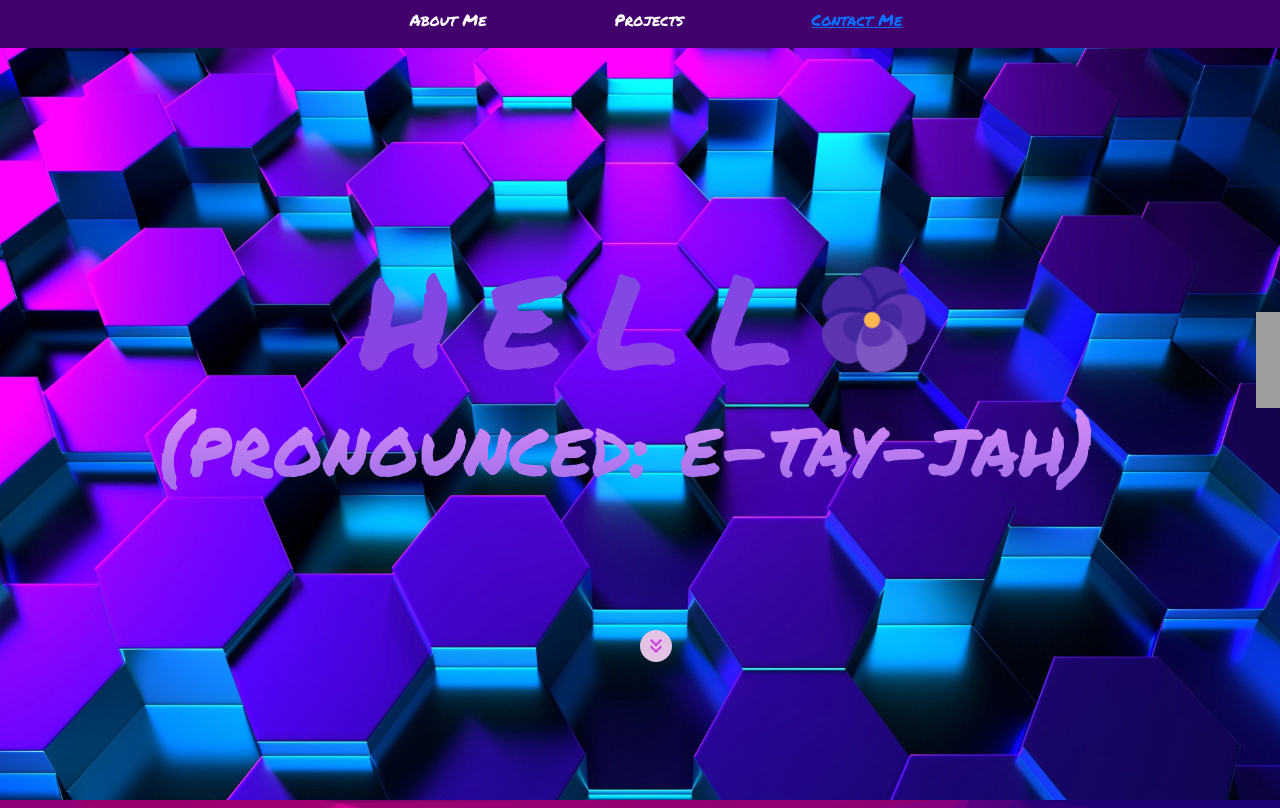
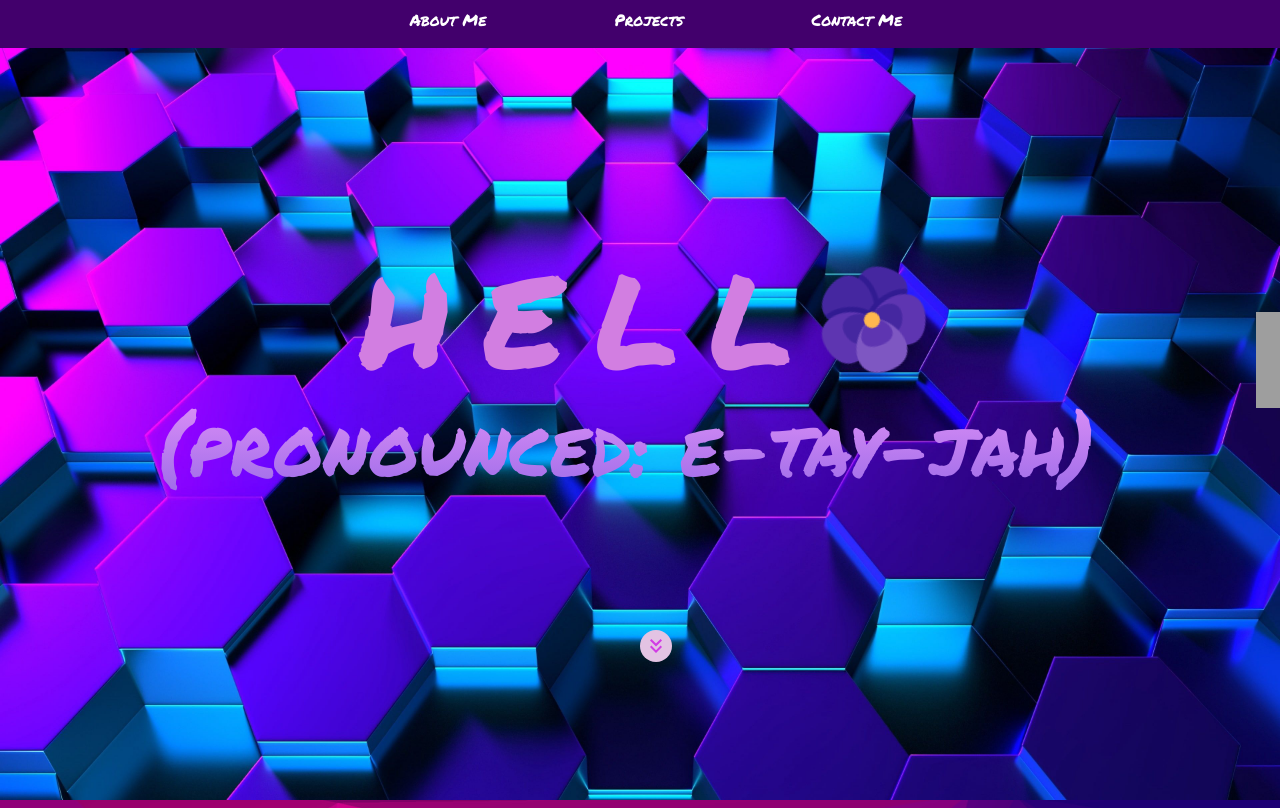
Before and after one commit to etajahwash/portfolio, a React (Create React App) app: page / in a window 1280 px wide. Shown: the top 808 px of the page. Built offline with nearby package versions, Linux system fonts and the light colour scheme; grey boxes are pictures that could not be loaded; a web font is replaced by a local one.

Commit message:
updating navbar and projects comps

```diff
--- a/src/components/Navbar.js
+++ b/src/components/Navbar.js
@@ -55,7 +55,7 @@ export default function Navbar() {
             <Link to="projects" spy={true} smooth={true} offset={0}>Projects</Link>
             </li>
             <li>
-            <Link to="contact" spy={true} smooth={true} offset={0} className='contactClass'>Contact Me</Link>
+            <Link to="contact" spy={true} smooth={true} offset={0}>Contact Me</Link>
             </li>
         </ul>
         <div className='menuSection'>
--- a/src/components/Projects.js
+++ b/src/components/Projects.js
@@ -3,7 +3,7 @@ import "../styling/Projects.css";
 import project from "../imgs/projects2.jpg";
 import gifs from "../imgs/creamydelights.gif";
 import twd from "../imgs/twd2.gif";
-import netflix from "../imgs/netflix.gif";
+import netflix from "../imgs/bleachgif2.gif";
 import { Link } from 'react-scroll'
 import KeyboardDoubleArrowDownIcon from '@mui/icons-material/KeyboardDoubleArrowDown';
 
--- a/src/styling/LandingPage.css
+++ b/src/styling/LandingPage.css
@@ -19,17 +19,14 @@
 }
 
 .landingLetters {
-    background: -webkit-linear-gradient( rgb(86, 86, 232), rgb(145, 66, 225));
+    /* background: -webkit-linear-gradient( rgb(86, 86, 232), rgb(145, 66, 225));
     background-clip: text;
-    -webkit-text-fill-color: transparent;
+    -webkit-text-fill-color: transparent; */
     display: flex;
     text-align: center;
     justify-content: center;
     padding-top: 15rem;
-}
-
-.lph {
-    color: red;
+    color: rgb(210, 126, 225);
 }
 
 .landingLetters > h1 {
--- a/src/styling/Navbar.css
+++ b/src/styling/Navbar.css
@@ -36,6 +36,7 @@
 
 .ulClick > li {
     cursor: pointer;
+    outline: 0;
 }
 
 .clear {
--- a/src/styling/Projects.css
+++ b/src/styling/Projects.css
@@ -392,6 +392,10 @@
     .projectsSection {
         margin-left: 10%;
        }
+
+    .gbOne > .lowestHalf > .gifLeft > .projectUL {
+        margin-top: -0.6rem;
+    }
 }
 
 @media screen and (max-width: 422px) {
```
Also changed, not shown: 1 other file (tests, documents, lock files or other folders).
